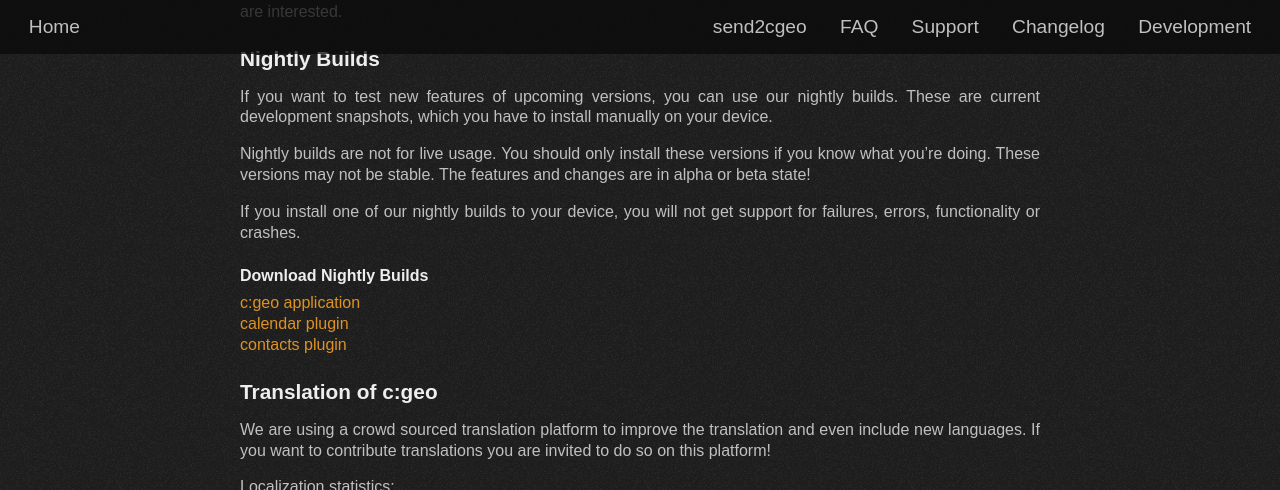
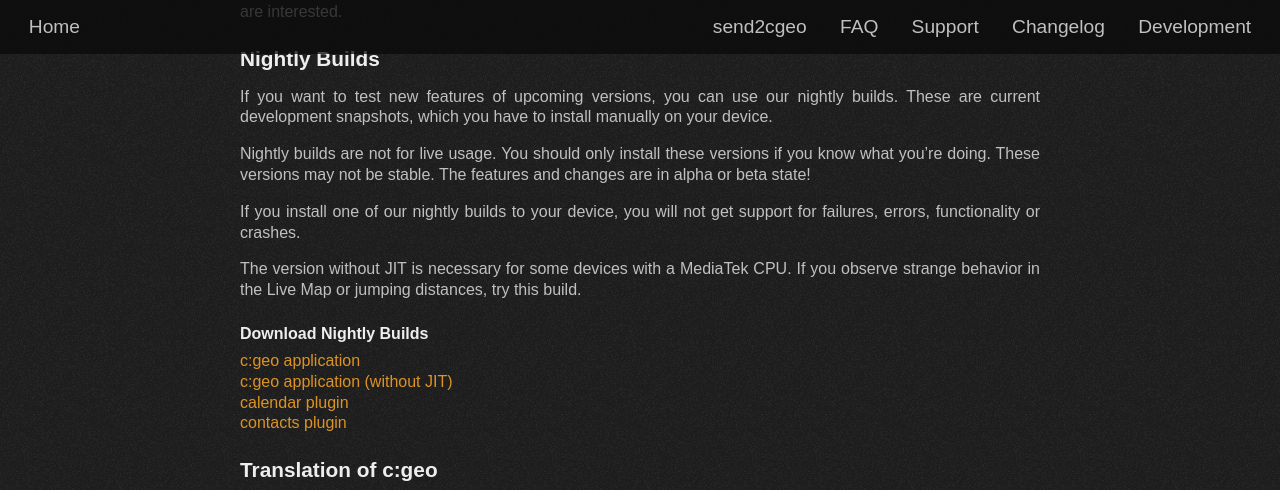
Before and after one commit to cgeo/cgeo.github.io, a Jekyll site: the page built from development.md, in a window 1280 px wide and 900 px high, scrolled down 676 px, cut to the strip 0-490 px from the top of the window. Built offline with Jekyll 4.4.1, drawn with Linux system fonts in a browser that asks for light colours; some web fonts are replaced; a script that is not in the unit is left out.

Commit message:
Add nojit nightly with short explanation

```diff
--- a/development.md
+++ b/development.md
@@ -42,10 +42,13 @@
 
 If you install one of our nightly builds to your device, you will not get support for failures, errors, functionality or crashes.
 
+The version without JIT is necessary for some devices with a MediaTek CPU. If you observe strange behavior in the Live Map or jumping distances, try this build.
+
 
 ### Download Nightly Builds
 
 [c:geo application](http://download.cgeo.org/cgeo-nightly.apk)\\
+[c:geo application (without JIT)](http://download.cgeo.org/cgeo-nightly-nojit.apk)\\
 [calendar plugin](http://download.cgeo.org/cgeo-calendar-nightly.apk)\\
 [contacts plugin](http://download.cgeo.org/cgeo-contacts-nightly.apk)
 
```
